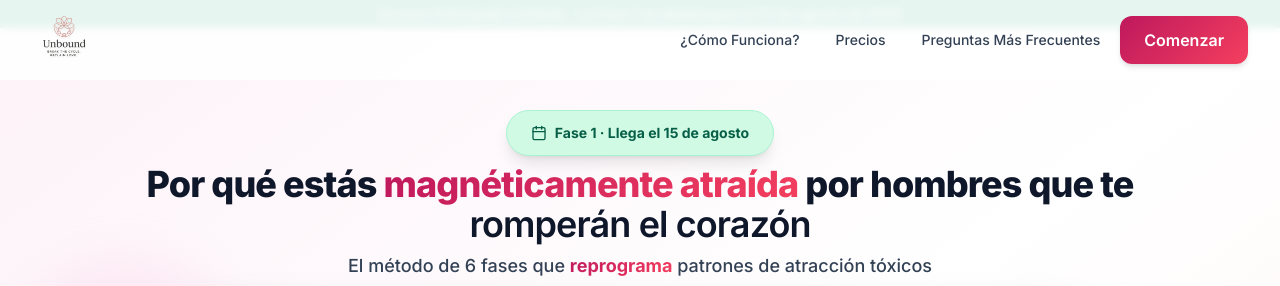
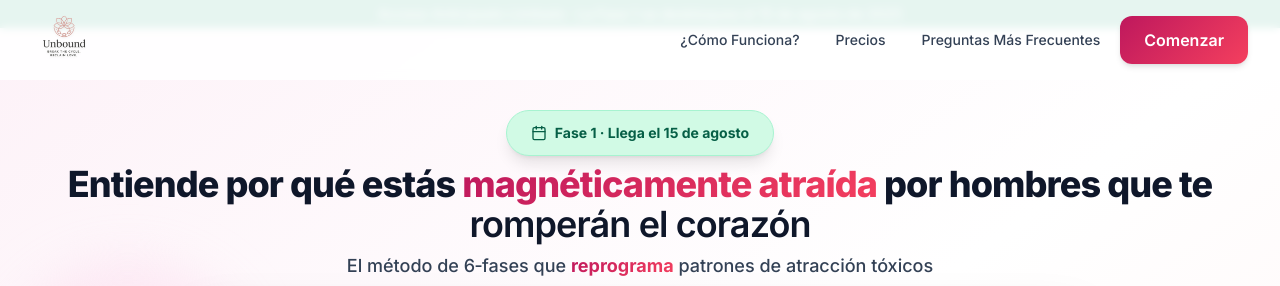
Before and after one commit to blessedbg/unbound-es, a React (Vite) app: page / in a window 1280 px wide. Shown: the top 286 px of the page. Built offline with nearby package versions, Linux system fonts and the light colour scheme.

Commit message:
Update HeroSection.tsx

```diff
--- a/src/components/HeroSection.tsx
+++ b/src/components/HeroSection.tsx
@@ -59,17 +59,17 @@ const HeroSection: React.FC = () => {
     </>
   ) : (
     <>
-      Por qué estás <span className="text-gradient whitespace-nowrap">magnéticamente atraída</span> por hombres que te <span className="font-semibold">romperán el corazón</span>
+      Entiende por qué estás <span className="text-gradient whitespace-nowrap">magnéticamente atraída</span> por hombres que te <span className="font-semibold">romperán el corazón</span>
     </>
   );
 
   const Subheadline = locale === 'en' ? (
     <p>
-      The 6-phase method that <span className="font-bold text-gradient whitespace-nowrap">rewires</span> toxic attraction patterns
+      The 6&#8209;phase method that <span className="font-bold text-gradient whitespace-nowrap">rewires</span> toxic attraction patterns
     </p>
   ) : (
     <p>
-      El método de 6 fases que <span className="font-bold text-gradient whitespace-nowrap">reprograma</span> patrones de atracción tóxicos
+      El método de 6&#8209;fases que <span className="font-bold text-gradient whitespace-nowrap">reprograma</span> patrones de atracción tóxicos
     </p>
   );
 
```
